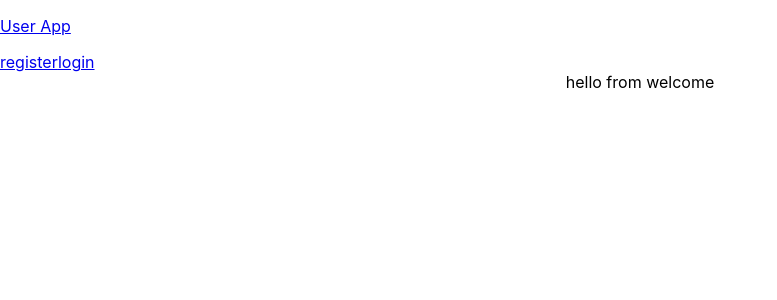
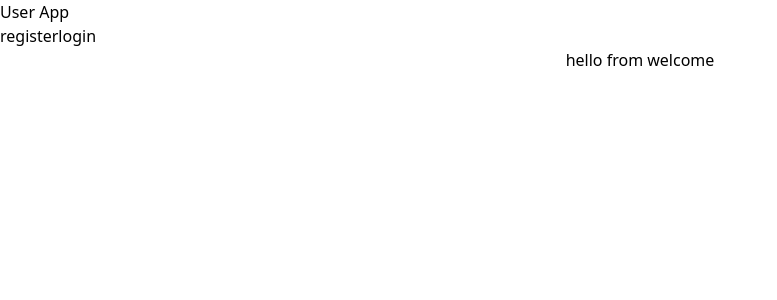
Before and after one commit to saulthebear/pos-client, a React (Create React App) app: page / in a window 1280 px wide. Shown: the top 300 px of the page, without its empty margins (0-777 px from the left). Built offline with nearby package versions, Linux system fonts and the light colour scheme.

Commit message:
Install tailwindcss

```diff
--- a/package.json
+++ b/package.json
@@ -39,9 +39,12 @@
     ]
   },
   "devDependencies": {
+    "autoprefixer": "^10.4.7",
     "eslint": "^8.18.0",
     "eslint-config-prettier": "^8.5.0",
     "eslint-plugin-react": "^7.30.1",
-    "prettier": "^2.7.1"
+    "postcss": "^8.4.14",
+    "prettier": "^2.7.1",
+    "tailwindcss": "^3.1.4"
   }
 }
--- /dev/null
+++ b/postcss.config.js
@@ -0,0 +1,6 @@
+module.exports = {
+  plugins: {
+    tailwindcss: {},
+    autoprefixer: {},
+  },
+}
--- a/src/index.css
+++ b/src/index.css
@@ -1,13 +1,3 @@
-body {
-  margin: 0;
-  font-family: -apple-system, BlinkMacSystemFont, 'Segoe UI', 'Roboto', 'Oxygen',
-    'Ubuntu', 'Cantarell', 'Fira Sans', 'Droid Sans', 'Helvetica Neue',
-    sans-serif;
-  -webkit-font-smoothing: antialiased;
-  -moz-osx-font-smoothing: grayscale;
-}
-
-code {
-  font-family: source-code-pro, Menlo, Monaco, Consolas, 'Courier New',
-    monospace;
-}
+@tailwind base;
+@tailwind components;
+@tailwind utilities;
--- /dev/null
+++ b/tailwind.config.js
@@ -0,0 +1,8 @@
+/** @type {import('tailwindcss').Config} */
+module.exports = {
+  content: ["./src/**/*.{js,jsx,ts,tsx}", "./public/**/*.{html}"],
+  theme: {
+    extend: {},
+  },
+  plugins: [],
+}
```
Also changed, not shown: 1 other file (tests, documents, lock files or other folders).
